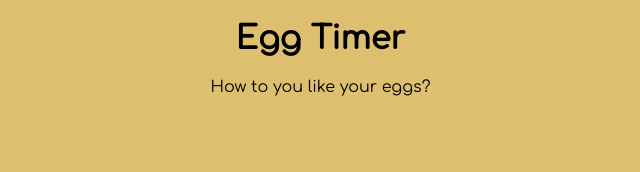
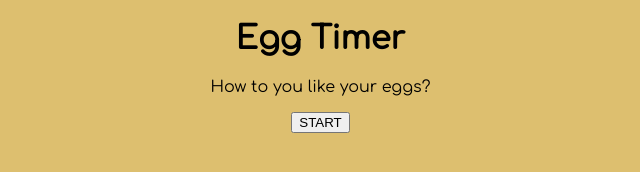
Before and after one commit to syvkristine/EggTimer-Applikasjon, an Electron app: page www/index.html in a window 965 px wide. Shown: the whole page, without its empty margins (162-802 px from the left). Drawn offline with Linux system fonts and the light colour scheme.

Commit message:
add start button

```diff
--- a/www/index.html
+++ b/www/index.html
@@ -9,6 +9,7 @@
 	<body>
 		<h1>Egg Timer</h1>
 		<p>How to you like your eggs?</p>
+		<button>START</button>
 		<script src="script.js"></script>
 	</body>
 </html>
```
